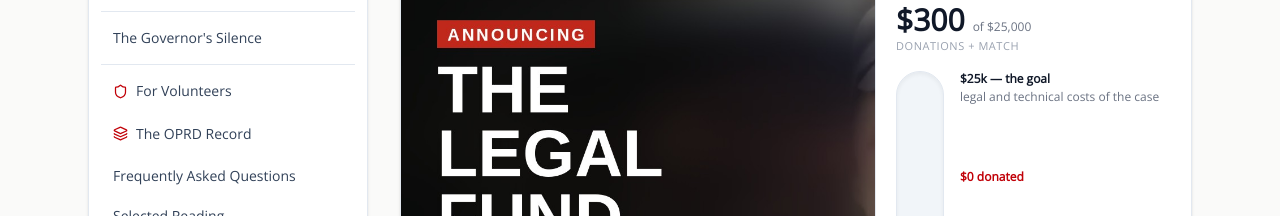
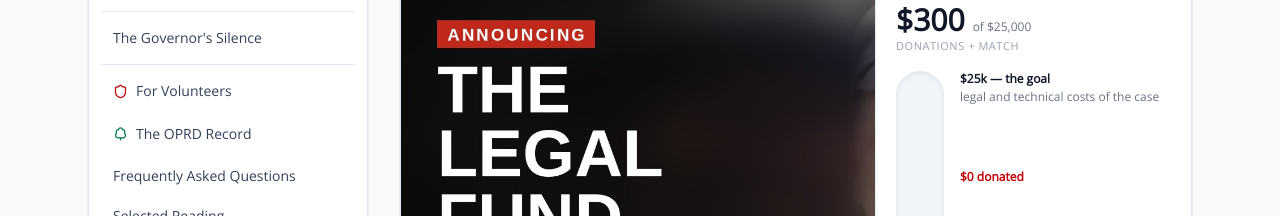
Before and after one commit to rswfire/rswfire.oprd, a Next.js app: page / in a window 1280 px wide. Shown: the part 980-1196 px from the top of the page. Built offline with nearby package versions, Linux system fonts and the light colour scheme; no server answers.

Commit message:
OPRD Record nav: emerald deciduous-tree icon
Add per-row icon color to SectionNav; set the record row to a
TreeDeciduous glyph in emerald instead of the shared red.

```diff
--- a/components/SectionNav.tsx
+++ b/components/SectionNav.tsx
@@ -13,6 +13,7 @@ type Section = {
     href: string;
     label: string;
     icon?: React.ComponentProps<typeof Icon>["name"];
+    iconClass?: string;
     separator?: boolean;
     subsections?: { href: string; label: string }[];
 };
@@ -50,7 +51,7 @@ export default function SectionNav({ sections }: { sections: Section[] }) {
                                 >
                                     {s.icon ? (
                                         <span className="inline-flex items-center gap-2">
-                                            <Icon name={s.icon} size={15} strokeWidth={2} className="text-red-700" />
+                                            <Icon name={s.icon} size={15} strokeWidth={2} className={s.iconClass ?? "text-red-700"} />
                                             {s.label}
                                         </span>
                                     ) : (
--- a/lib/sections.ts
+++ b/lib/sections.ts
@@ -49,7 +49,7 @@ export const archiveSections = [
     { href: "/governor-kotek", label: "The Governor's Silence" },
     { href: "#separator-7", label: "", separator: true },
     { href: "/for-volunteers", label: "For Volunteers", icon: "Shield" as const },
-    { href: "/record", label: "The OPRD Record", icon: "Layers" as const },
+    { href: "/record", label: "The OPRD Record", icon: "TreeDeciduous" as const, iconClass: "text-emerald-700" },
     { href: "/faq", label: "Frequently Asked Questions" },
     { href: "/reading", label: "Selected Reading" },
 ];
```
